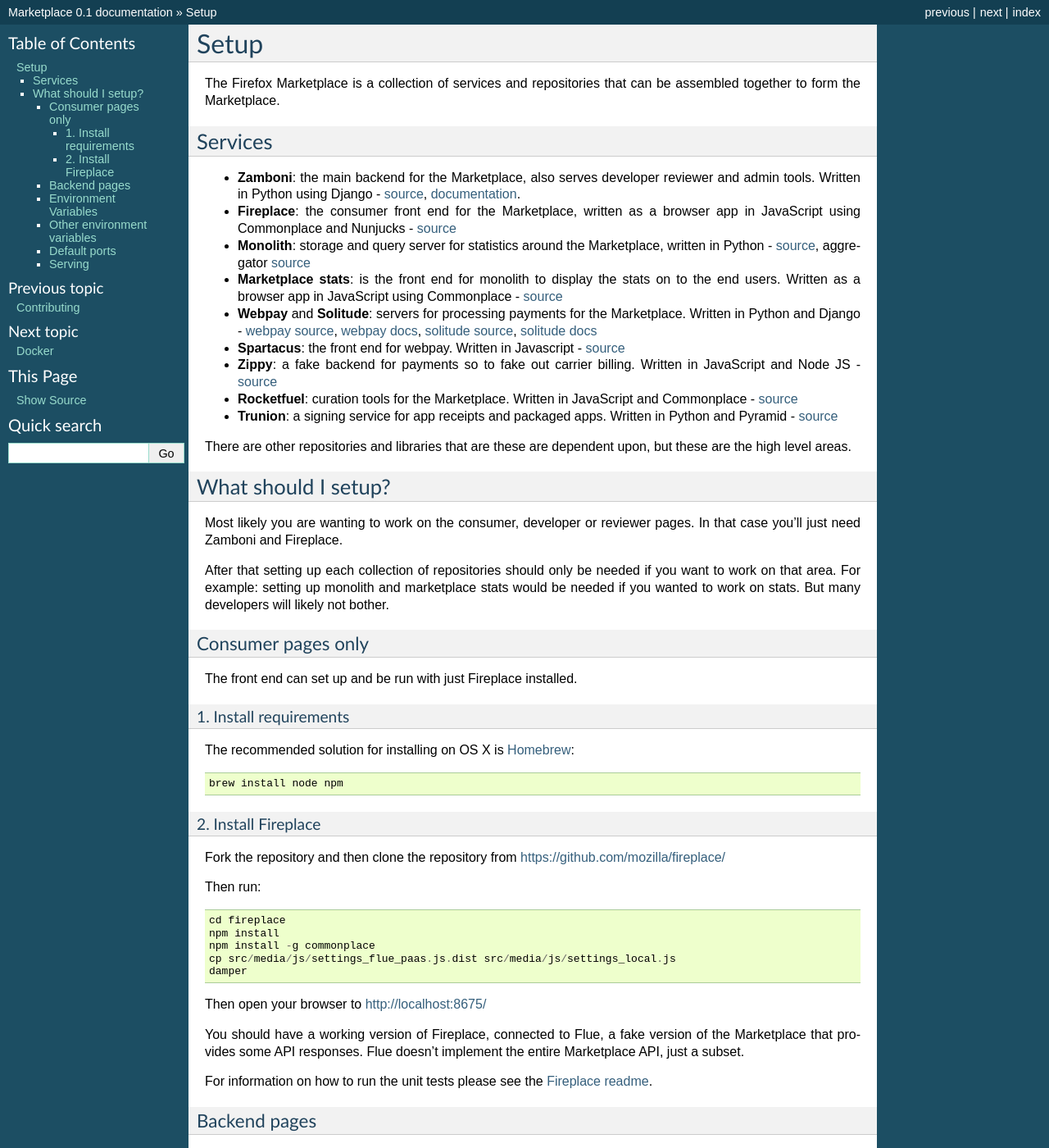
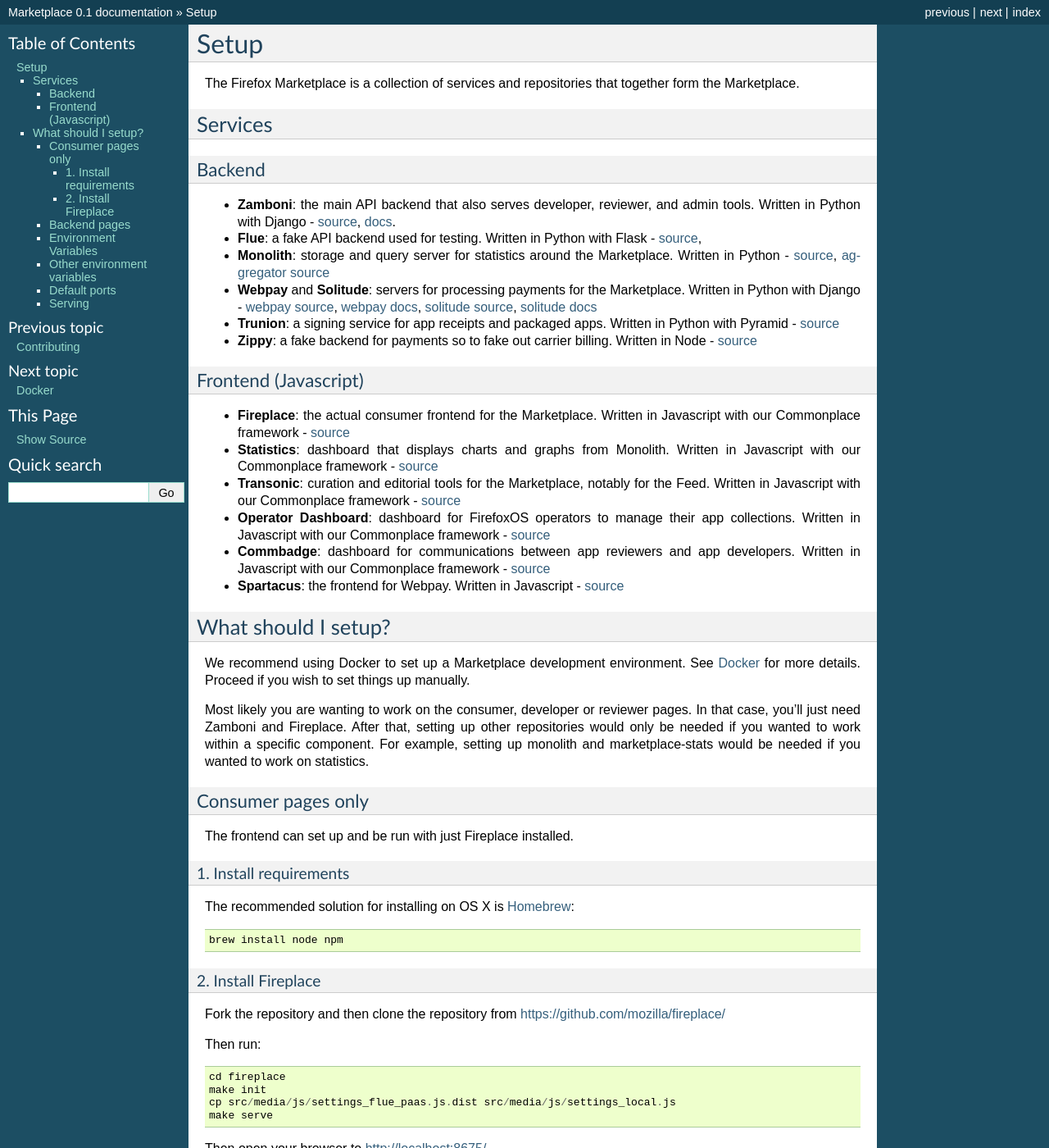
Before and after one commit to mozilla/marketplace-docs, a Sphinx documentation site: the page built from docs/topics/setup.rst, in a window 1280 px wide and 1400 px high. Shown: the whole window at 82% size. Built offline with Sphinx 7.4.7, drawn with Linux system fonts in a browser that asks for light colours; some of the changed text lies outside the part shown.

Commit message:
update setup docs

```diff
--- a/docs/index.rst
+++ b/docs/index.rst
@@ -1,8 +1,7 @@
 Firefox Marketplace documentation
 =======================================
 
-This documentation covers the `Firefox Marketplace`_. It provides overall
-documentation for the Marketplace.
+This documentation broadly covers the `Firefox Marketplace`_.
 
 .. _`Firefox Marketplace`: https://marketplace.firefox.com/
 
@@ -37,5 +36,4 @@
 
 These docs are also available as a `PDF`_.
 
-
 .. _`PDF`: https://media.readthedocs.org/pdf/marketplace/latest/marketplace.pdf
--- a/docs/topics/setup.rst
+++ b/docs/topics/setup.rst
@@ -1,65 +1,89 @@
 Setup
 =====
 
-The Firefox Marketplace is a collection of services and repositories that can
-be assembled together to form the Marketplace.
+The Firefox Marketplace is a collection of services and repositories that
+together form the Marketplace.
 
 Services
 --------
 
-* **Zamboni**: the main backend for the Marketplace, also serves developer
-  reviewer and admin tools. Written in Python using
-  Django - `source <https://github.com/mozilla/zamboni>`_, `documentation
-  <https://zamboni.readthedocs.org>`_.
+Backend
+~~~~~~~
 
-* **Fireplace**: the consumer front end for the Marketplace, written as a browser
-  app in JavaScript using Commonplace and Nunjucks - `source <https://github.com/mozilla/fireplace>`_
+* **Zamboni**: the main API backend that also serves developer, reviewer, and admin tools.
+  Written in Python with Django -
+  `source <https://github.com/mozilla/zamboni>`_,
+  `docs <https://zamboni.readthedocs.org>`_.
 
-* **Monolith**: storage and query server for statistics around the Marketplace,
-  written in Python - `source <https://github.com/mozilla/monolith-client>`_,
-  aggregator `source <https://github.com/mozilla/monolith-aggregator/>`_
+* **Flue**: a fake API backend used for testing.
+  Written in Python with Flask -
+  `source <https://github.com/mozilla/flue>`_,
 
-* **Marketplace stats**: is the front end for monolith to display the stats on to
-  the end users. Written as a browser app in JavaScript using Commonplace
-  - `source <https://github.com/mozilla/marketplace-stats/>`_
+* **Monolith**: storage and query server for statistics around the Marketplace.
+  Written in Python -
+  `source <https://github.com/mozilla/monolith-client>`_,
+  `aggregator source <https://github.com/mozilla/monolith-aggregator/>`_
 
 * **Webpay** and **Solitude**: servers for processing payments for the Marketplace.
-  Written in Python and Django - `webpay source <https://github.com/mozilla/solitude/>`_,
-  `webpay docs <https://webpay.readthedocs.org>`_, `solitude source
-  <https://github.com/mozilla/webpay/>`_, `solitude docs
-  <https://solitude.readthedocs.org>`_
+  Written in Python with Django -
+  `webpay source <https://github.com/mozilla/solitude/>`_,
+  `webpay docs <https://webpay.readthedocs.org>`_,
+  `solitude source <https://github.com/mozilla/webpay/>`_,
+  `solitude docs <https://solitude.readthedocs.org>`_
 
-* **Spartacus**: the front end for webpay. Written in Javascript - `source <https://github.com/mozilla/spartacus>`_
+* **Trunion**: a signing service for app receipts and packaged apps.
+  Written in Python with Pyramid -
+  `source <https://github.com/mozilla/trunion/>`_
 
-* **Zippy**: a fake backend for payments so to fake out carrier billing. Written
-  in JavaScript and Node JS - `source <https://github.com/mozilla/zippy>`_
+* **Zippy**: a fake backend for payments so to fake out carrier billing.
+  Written in Node -
+  `source <https://github.com/mozilla/zippy>`_
 
-* **Rocketfuel**: curation tools for the Marketplace. Written in JavaScript and
-  Commonplace - `source <https://github.com/mozilla/rocketfuel/>`_
+Frontend (Javascript)
+~~~~~~~~~~~~~~~~~~~~~
 
-* **Trunion**: a signing service for app receipts and packaged apps. Written in
-  Python and Pyramid - `source <https://github.com/mozilla/trunion/>`_
+* **Fireplace**: the actual consumer frontend for the Marketplace.
+  Written in Javascript with our Commonplace framework -
+  `source <https://github.com/mozilla/fireplace>`_
 
-There are other repositories and libraries that are these are dependent upon,
-but these are the high level areas.
+* **Statistics**: dashboard that displays charts and graphs from Monolith.
+  Written in Javascript with our Commonplace framework -
+  `source <https://github.com/mozilla/marketplace-stats/>`_
+
+* **Transonic**: curation and editorial tools for the Marketplace, notably for the Feed.
+  Written in Javascript with our Commonplace framework -
+  `source <https://github.com/mozilla/transonic/>`_
+
+* **Operator Dashboard**: dashboard for FirefoxOS operators to manage their app collections.
+  Written in Javascript with our Commonplace framework -
+  `source <https://github.com/mozilla/commbadge/>`_
+
+* **Commbadge**: dashboard for communications between app reviewers and app developers.
+  Written in Javascript with our Commonplace framework -
+  `source <https://github.com/mozilla/commbadge/>`_
+
+* **Spartacus**: the frontend for Webpay.
+  Written in Javascript -
+  `source <https://github.com/mozilla/spartacus>`_
 
 What should I setup?
 --------------------
 
-Most likely you are wanting to work on the consumer, developer or
-reviewer pages. In that case you'll just need Zamboni and Fireplace.
+We recommend using Docker to set up a Marketplace development environment. See
+:ref:`docker` for more details. Proceed if you wish to set things up manually.
 
-After that setting up each collection of repositories should only be needed if
-you want to work on that area. For example: setting up monolith and marketplace
-stats would be needed if you wanted to work on stats. But many developers will
-likely not bother.
+Most likely you are wanting to work on the consumer, developer or reviewer
+pages. In that case, you'll just need Zamboni and Fireplace. After that,
+setting up other repositories would only be needed if you wanted to work within
+a specific component. For example, setting up monolith and marketplace-stats
+would be needed if you wanted to work on statistics.
 
 .. _consumer-setup-label:
 
 Consumer pages only
 ~~~~~~~~~~~~~~~~~~~
 
-The front end can set up and be run with just Fireplace installed.
+The frontend can set up and be run with just Fireplace installed.
 
 1. Install requirements
 +++++++++++++++++++++++
@@ -77,10 +101,9 @@
 Then run::
 
   cd fireplace
-  npm install
-  npm install -g commonplace
+  make init
   cp src/media/js/settings_flue_paas.js.dist src/media/js/settings_local.js
-  damper
+  make serve
 
 Then open your browser to http://localhost:8675/
 
@@ -88,14 +111,13 @@
 version of the Marketplace that provides some API responses. Flue doesn't
 implement the entire Marketplace API, just a subset.
 
-For information on how to run the unit tests please see the `Fireplace readme <https://github.com/mozilla/fireplace>`_.
-
 .. _backend-setup-label:
 
 Backend pages
 ~~~~~~~~~~~~~
 
-We recommend using Docker. See :ref:`docker` for more details.
+We recommend using Docker to set up the backend, as it is quite complicated.
+See :ref:`docker` for more details.
 
 Environment Variables
 ~~~~~~~~~~~~~~~~~~~~~
@@ -152,15 +174,20 @@
 +---------------------+--------+
 | Solitude            | 2602   |
 +---------------------+--------+
-| Solitude Proxy [1]_ | 2603   |
+| Solitude Proxy      | 2603   |
 +---------------------+--------+
 | Spartacus           | 2604   |
 +---------------------+--------+
 | Fireplace           | 8675   |
 +---------------------+--------+
-
-.. [1] Solitude Proxy is not normally run by developers, but is given a port
-  for completeness
+| Commbadge           | 8676   |
++---------------------+--------+
+| Statistics          | 8677   |
++---------------------+--------+
+| Transonic           | 8678   |
++---------------------+--------+
+| Operator Dashboard  | 8679   |
++---------------------+--------+
 
 Serving
 ~~~~~~~
@@ -170,7 +197,7 @@
 Behind the scenes nginx will proxy to the other servers on your behalf.
 
 Most developers are using nginx to serve out the multiple services. Your
-configuration will look something like this:
+configuration may look something like this:
 
 .. image:: ../img/configuration.png
 
```
